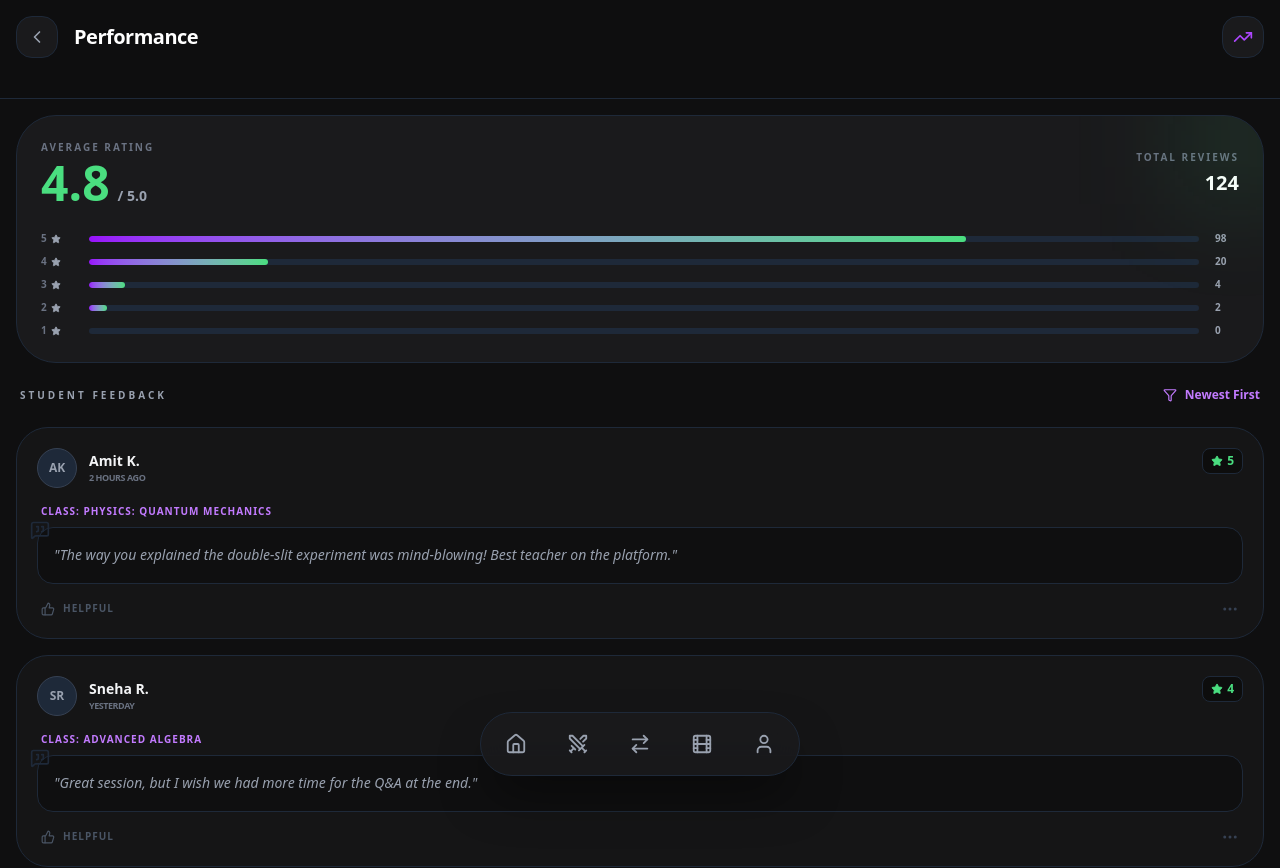
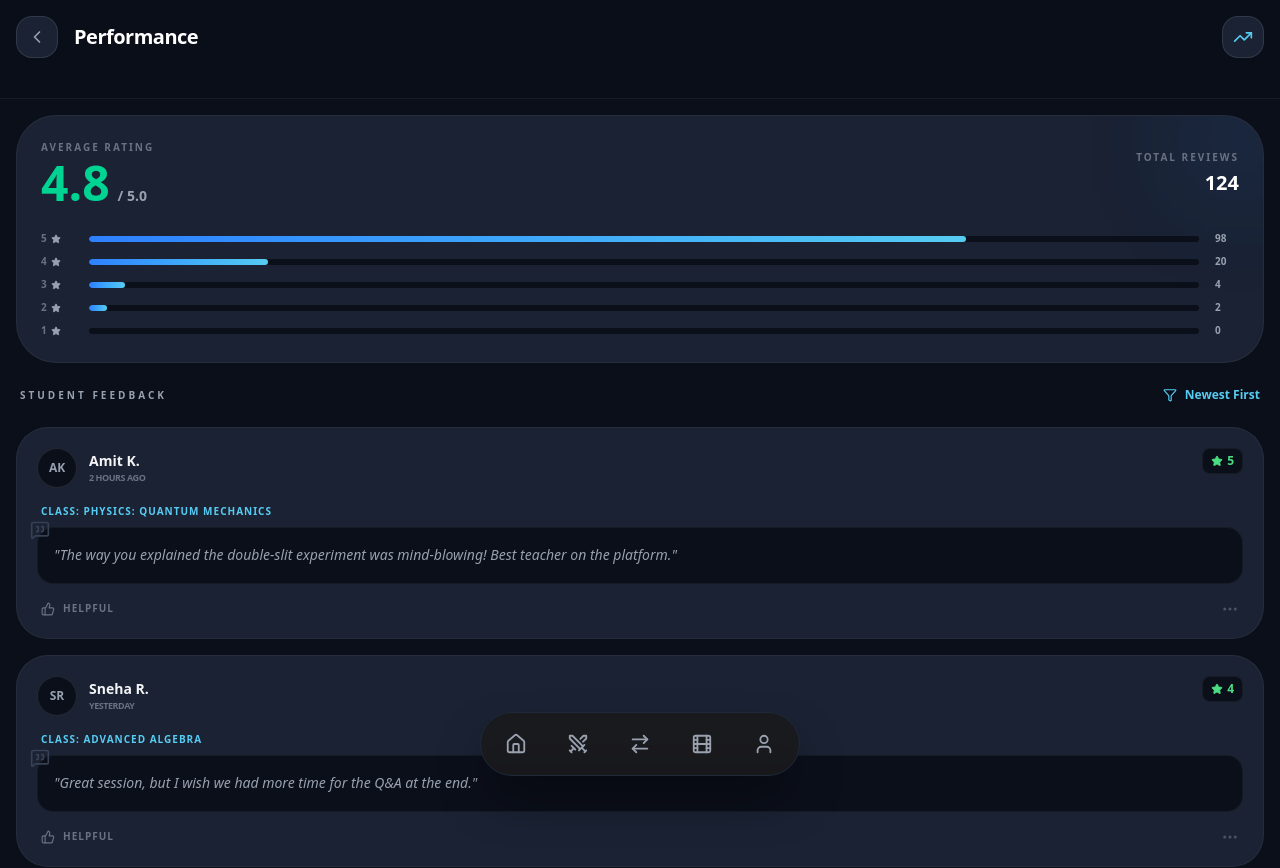
Before and after one commit to Abhinavsaini121/vlm-webapp, a React (Vite) app: page /reviews in a window 1280 px wide. Shown: the top 868 px of the page. Built offline with nearby package versions, Linux system fonts and the light colour scheme.

Commit message:
color theme

```diff
--- a/src/pages/Home/Teacher/reviews/Reviews.jsx
+++ b/src/pages/Home/Teacher/reviews/Reviews.jsx
@@ -9,8 +9,11 @@ import {
   MoreHorizontal,
   ThumbsUp
 } from 'lucide-react';
+import { motion } from 'framer-motion';
+import { useNavigate } from 'react-router-dom';
 
 const FeedbackReviews = () => {
+  const navigate = useNavigate();
 
   const stats = {
     avgRating: "4.8",
@@ -32,35 +35,79 @@ const FeedbackReviews = () => {
     { id: 4, student: "Meera J.", rating: 5, date: "3 days ago", class: "Trigonometry Basics", comment: "Super helpful! I finally understand sin/cos waves." },
   ];
 
+  // --- Animation Variants ---
+  const containerVariants = {
+    hidden: { opacity: 0 },
+    visible: {
+      opacity: 1,
+      transition: { staggerChildren: 0.1 }
+    }
+  };
+
+  const itemVariants = {
+    hidden: { y: 20, opacity: 0 },
+    visible: { y: 0, opacity: 1 }
+  };
+
   return (
-    <div className="min-h-screen bg-gray-50 dark:bg-[#0f0f10] text-gray-900 dark:text-white font-sans pb-32 transition-colors duration-300">
+    // Changed: Background to #0b0f1a
+    <div className="min-h-screen bg-gray-50 dark:bg-[#0b0f1a] text-gray-900 dark:text-white font-sans pb-32 transition-colors duration-300">
 
       {/* HEADER */}
-      <header className="p-4 bg-gray-50/90 dark:bg-[#0f0f10]/90 backdrop-blur-md sticky top-0 z-20 border-b border-gray-200 dark:border-gray-800">
+      {/* Changed: BG to #0b0f1a/90 */}
+      <motion.header
+        initial={{ y: -20, opacity: 0 }}
+        animate={{ y: 0, opacity: 1 }}
+        className="p-4 bg-gray-50/90 dark:bg-[#0b0f1a]/90 backdrop-blur-md sticky top-0 z-20 border-b border-gray-200 dark:border-white/5"
+      >
         <div className="flex items-center justify-between mb-6">
           <div className="flex items-center gap-4">
-            <button className="p-2.5 bg-white dark:bg-[#1a1a1c] rounded-2xl border border-gray-200 dark:border-gray-800 text-gray-500 dark:text-gray-400">
+            <motion.button
+              whileTap={{ scale: 0.9 }}
+              onClick={() => navigate(-1)}
+              // Changed: Card BG to #1a2233
+              className="p-2.5 bg-white dark:bg-[#1a2233] rounded-2xl border border-gray-200 dark:border-white/10 text-gray-500 dark:text-gray-400"
+            >
               <ChevronLeft size={20} />
-            </button>
+            </motion.button>
             <h1 className="text-xl font-black tracking-tight text-gray-800 dark:text-white">Performance</h1>
           </div>
-          <button className="p-2.5 bg-white dark:bg-[#1a1a1c] rounded-2xl border border-gray-200 dark:border-gray-800 text-purple-600 dark:text-purple-500">
+          <motion.button
+            whileTap={{ scale: 0.9 }}
+            // Changed: Text to Blue
+            className="p-2.5 bg-white dark:bg-[#1a2233] rounded-2xl border border-gray-200 dark:border-white/10 text-[#2F80FF] dark:text-[#56CCF2]"
+          >
             <TrendingUp size={20} />
-          </button>
+          </motion.button>
         </div>
-      </header>
+      </motion.header>
 
-      <div className="p-4 space-y-6">
+      <motion.div
+        variants={containerVariants}
+        initial="hidden"
+        animate="visible"
+        className="p-4 space-y-6"
+      >
 
         {/* RATING SUMMARY */}
-        <div className="bg-white dark:bg-[#1a1a1c] border border-gray-200 dark:border-gray-800 rounded-[2.5rem] p-6 shadow-sm dark:shadow-none relative overflow-hidden">
-          <div className="absolute -top-10 -right-10 w-32 h-32 bg-[#4ade80]/10 blur-[50px]"></div>
+        {/* Changed: BG to #1a2233 */}
+        <motion.div
+          variants={itemVariants}
+          className="bg-white dark:bg-[#1a2233] border border-gray-200 dark:border-white/5 rounded-[2.5rem] p-6 shadow-sm dark:shadow-none relative overflow-hidden"
+        >
+          {/* Changed: Blob to Blue */}
+          <motion.div
+            animate={{ scale: [1, 1.2, 1], opacity: [0.3, 0.5, 0.3] }}
+            transition={{ repeat: Infinity, duration: 5 }}
+            className="absolute -top-10 -right-10 w-32 h-32 bg-[#2F80FF]/20 blur-[50px]"
+          ></motion.div>
 
-          <div className="flex items-center justify-between mb-6">
+          <div className="flex items-center justify-between mb-6 relative z-10">
             <div>
               <p className="text-[10px] text-gray-500 font-black uppercase tracking-[0.2em] mb-1">Average Rating</p>
               <div className="flex items-baseline gap-2">
-                <h2 className="text-5xl font-black text-[#4ade80]">{stats.avgRating}</h2>
+                {/* Kept Emerald for the high score as it signifies "Good/Money" */}
+                <h2 className="text-5xl font-black text-emerald-500 dark:text-emerald-400">{stats.avgRating}</h2>
                 <span className="text-sm font-bold text-gray-400">/ 5.0</span>
               </div>
             </div>
@@ -70,41 +117,51 @@ const FeedbackReviews = () => {
             </div>
           </div>
 
-          <div className="space-y-2">
-            {stats.distribution.map((item) => (
+          <div className="space-y-2 relative z-10">
+            {stats.distribution.map((item, index) => (
               <div key={item.stars} className="flex items-center gap-4">
                 <div className="flex items-center gap-1 w-8">
                   <span className="text-[10px] font-black text-gray-500">{item.stars}</span>
                   <Star size={10} className="fill-gray-400 text-gray-400" />
                 </div>
-                <div className="flex-1 h-1.5 bg-gray-200 dark:bg-gray-800 rounded-full overflow-hidden">
-                  <div
-                    className="h-full bg-gradient-to-r from-purple-600 to-[#4ade80] rounded-full"
-                    style={{ width: `${(item.count / stats.totalReviews) * 100}%` }}
-                  ></div>
+                <div className="flex-1 h-1.5 bg-gray-100 dark:bg-[#0b0f1a] rounded-full overflow-hidden">
+                  {/* Changed: Gradient to Blue/Cyan & Added Width Animation */}
+                  <motion.div
+                    initial={{ width: 0 }}
+                    animate={{ width: `${(item.count / stats.totalReviews) * 100}%` }}
+                    transition={{ duration: 1, delay: 0.2 + (index * 0.1) }}
+                    className="h-full bg-gradient-to-r from-[#2F80FF] to-[#56CCF2] rounded-full"
+                  ></motion.div>
                 </div>
                 <span className="text-[10px] font-bold text-gray-600 dark:text-gray-400 w-6">{item.count}</span>
               </div>
             ))}
           </div>
-        </div>
+        </motion.div>
 
         {/* FILTER */}
-        <div className="flex justify-between items-center px-1">
+        <motion.div variants={itemVariants} className="flex justify-between items-center px-1">
           <h3 className="text-[10px] font-black text-gray-400 uppercase tracking-[0.3em]">Student Feedback</h3>
-          <button className="flex items-center gap-2 text-xs font-bold text-purple-600 dark:text-purple-400">
+          <button className="flex items-center gap-2 text-xs font-bold text-[#2F80FF] dark:text-[#56CCF2]">
             <Filter size={14} /> Newest First
           </button>
-        </div>
+        </motion.div>
 
         {/* REVIEWS */}
         <div className="space-y-4">
           {reviews.map((review) => (
-            <div key={review.id} className="bg-white dark:bg-[#1a1a1c]/60 border border-gray-200 dark:border-gray-800 rounded-[2rem] p-5 active:scale-[0.98] transition-all shadow-sm dark:shadow-none">
+            // Changed: BG to #1a2233
+            <motion.div
+              key={review.id}
+              variants={itemVariants}
+              whileHover={{ scale: 1.02 }}
+              className="bg-white dark:bg-[#1a2233] border border-gray-200 dark:border-white/5 rounded-[2rem] p-5 shadow-sm dark:shadow-none"
+            >
 
               <div className="flex justify-between items-start mb-4">
                 <div className="flex items-center gap-3">
-                  <div className="w-10 h-10 rounded-full bg-gray-100 dark:bg-gray-800 border border-gray-200 dark:border-gray-700 flex items-center justify-center font-black text-gray-500 dark:text-gray-400 text-xs">
+                  {/* Changed: Avatar BG to dark slate */}
+                  <div className="w-10 h-10 rounded-full bg-gray-100 dark:bg-[#0b0f1a] border border-gray-200 dark:border-white/10 flex items-center justify-center font-black text-gray-500 dark:text-gray-400 text-xs">
                     {review.student.split(' ')[0][0]}
                     {review.student.split(' ')[1][0]}
                   </div>
@@ -114,49 +171,55 @@ const FeedbackReviews = () => {
                   </div>
                 </div>
 
-                <div className="flex items-center gap-1 bg-gray-100 dark:bg-black/40 px-2 py-1 rounded-lg border border-gray-200 dark:border-gray-800">
+                <div className="flex items-center gap-1 bg-gray-100 dark:bg-[#0b0f1a] px-2 py-1 rounded-lg border border-gray-200 dark:border-white/5">
                   <Star size={12} className="fill-[#4ade80] text-[#4ade80]" />
                   <span className="text-xs font-black text-[#4ade80]">{review.rating}</span>
                 </div>
               </div>
 
-              <p className="text-[10px] text-purple-600 dark:text-purple-400 font-bold uppercase tracking-widest mb-2 px-1">
+              {/* Changed: Class Text to Blue */}
+              <p className="text-[10px] text-[#2F80FF] dark:text-[#56CCF2] font-bold uppercase tracking-widest mb-2 px-1">
                 Class: {review.class}
               </p>
 
-              <div className="bg-gray-50 dark:bg-[#0f0f10] p-4 rounded-2xl relative border border-gray-200 dark:border-gray-800">
-                <MessageSquareQuote size={20} className="absolute -top-2 -left-2 text-gray-300 dark:text-gray-800" />
+              {/* Changed: Quote Box BG to #0b0f1a */}
+              <div className="bg-gray-50 dark:bg-[#0b0f1a] p-4 rounded-2xl relative border border-gray-200 dark:border-white/5">
+                <MessageSquareQuote size={20} className="absolute -top-2 -left-2 text-gray-300 dark:text-gray-700" />
                 <p className="text-sm text-gray-600 dark:text-gray-400 leading-relaxed italic">
                   "{review.comment}"
                 </p>
               </div>
 
               <div className="flex justify-between items-center mt-4 px-1">
-                <button className="flex items-center gap-2 text-[10px] font-black text-gray-500 dark:text-gray-600 uppercase tracking-widest">
+                <button className="flex items-center gap-2 text-[10px] font-black text-gray-500 dark:text-gray-500 hover:text-[#2F80FF] transition-colors uppercase tracking-widest">
                   <ThumbsUp size={14} /> Helpful
                 </button>
-                <button className="text-gray-400 dark:text-gray-700">
+                <button className="text-gray-400 dark:text-gray-600 hover:text-white transition-colors">
                   <MoreHorizontal size={18} />
                 </button>
               </div>
-            </div>
+            </motion.div>
           ))}
         </div>
 
-        {/* FOOTER */}
-        <div className="bg-emerald-50 dark:bg-[#15231a] border border-emerald-200 dark:border-[#23422e] p-5 rounded-[2rem] flex items-center gap-4 mt-4">
-          <div className="p-3 bg-[#4ade80]/10 rounded-2xl">
-            <TrendingUp size={24} className="text-[#4ade80]" />
+        {/* FOOTER - Changed to Gradient Card style to match Wallet */}
+        <motion.div
+          variants={itemVariants}
+          className="bg-gradient-to-br from-[#2F80FF]/10 to-[#56CCF2]/10 border border-[#2F80FF]/20 p-5 rounded-[2rem] flex items-center gap-4 mt-4"
+        >
+          {/* Changed: Icon container BG */}
+          <div className="p-3 bg-[#2F80FF]/20 rounded-2xl">
+            <TrendingUp size={24} className="text-[#2F80FF] dark:text-[#56CCF2]" />
           </div>
           <div>
-            <p className="text-xs text-emerald-600 dark:text-[#4ade80] font-black uppercase tracking-tight">Top Performer</p>
-            <p className="text-[10px] text-emerald-500/70 dark:text-[#4ade80]/70 font-medium leading-tight">
+            <p className="text-xs text-[#2F80FF] dark:text-[#56CCF2] font-black uppercase tracking-tight">Top Performer</p>
+            <p className="text-[10px] text-gray-600 dark:text-gray-400 font-medium leading-tight mt-1">
               Your rating is in the top 5% of teachers this week. Keep it up!
             </p>
           </div>
-        </div>
+        </motion.div>
 
-      </div>
+      </motion.div>
 
       <FloatingNav />
     </div>
--- a/src/pages/Home/Teacher/wallet/WalletHome.jsx
+++ b/src/pages/Home/Teacher/wallet/WalletHome.jsx
@@ -166,7 +166,7 @@ const WalletHome = () => {
 
               <button
                 onClick={handleWithdraw}
-                className="w-full bg-emerald-500 py-3 rounded-xl font-black text-white flex justify-center"
+                className="w-full bg-gradient-to-r from-[#2F80FF] to-[#56CCF2] py-3 rounded-xl font-black text-white flex justify-center"
               >
                 {loading ? <Loader2 className="animate-spin" /> : "Confirm Withdraw"}
               </button>
```
Also changed, not shown: src/pages/Home/Teacher/Home/Live/LiveClassRoom.jsx (+33 -22 lines), src/pages/Home/Teacher/Home/TeacherHome.jsx (+48 -32 lines), src/pages/Home/Teacher/profile/Profile.jsx (+34 -23 lines).
